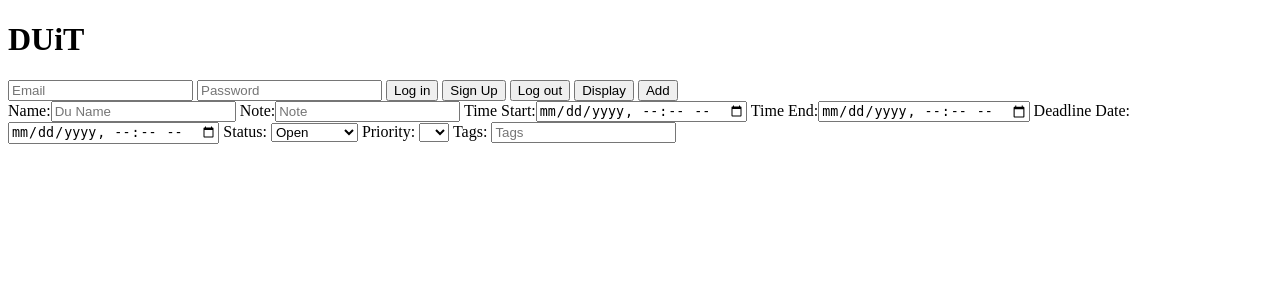
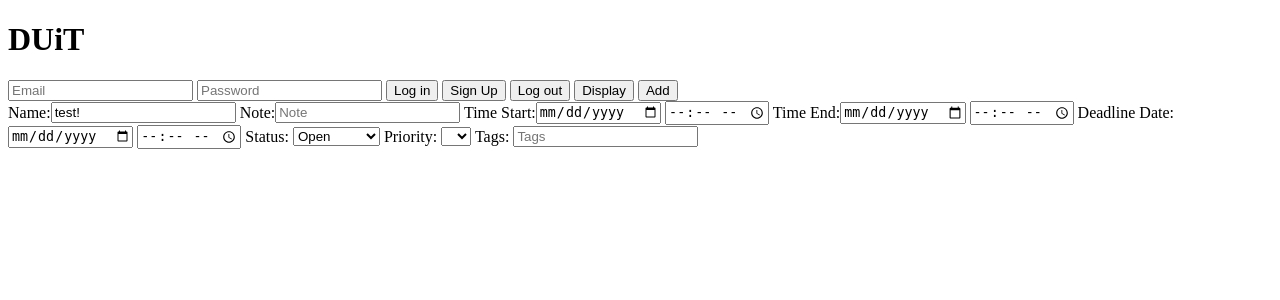
Before and after one commit to auberginekenobi/duit, a PHP site: page /duit-dev/duit-core/index.php in a window 1280 px wide. Shown: the top 300 px of the page. Run offline with PHP 8.4, Linux system fonts and the light colour scheme; some libraries are stand-ins or nearby versions.

Commit message:
Convert spaces to tabs and add time field & logic

```diff
--- a/duit-dev/duit-core/index.php
+++ b/duit-dev/duit-core/index.php
@@ -42,13 +42,14 @@ table, th, td{
 <!--   <button id="btnDelete" class = "btn btn-action">Delete</button>
  -->
 	<div>
-    Name:<input id="du_name" type="text" placeholder="Du Name">
+	Name:<input id="du_name" type="text" placeholder="Du Name" value="test!">
 	Note:<input id="du_note" type="text" placeholder="Note">
-    Time Start:<input id="du_time_start" type="datetime-local" placeholder="Date">
-
-    Time End:<input id="du_time_end" type="datetime-local" placeholder="Date">
-    Deadline Date:<input id="du_time_deadline" type="datetime-local" placeholder="Date">
-
+	Time Start:<input id="du_time_start" type="date" placeholder="mm/dd/yyyy">
+			   <input id="du_time_start_time" type="time" = placeholder="00:00 (24 hour time)">
+	Time End:<input id="du_time_end" type="date" placeholder="mm/dd/yyyy">
+			 <input id="du_time_end_time" type="time" = placeholder="00:00 (24 hour time)">
+	Deadline Date:<input id="du_time_deadline" type="date" placeholder="mm/dd/yyyy">
+			      <input id="du_time_deadline_time" type="time" = placeholder="00:00 (24 hour time)">
 	Status:
 	<select id="du_status">
 		<option value="Open">Open</option>
--- a/duit-dev/duit-core/js/app.js
+++ b/duit-dev/duit-core/js/app.js
@@ -71,11 +71,27 @@
 		btnAdd.addEventListener('click',e=>{
 			let du_name = $("#du_name").val();
 			let du_time_start = $('#du_time_start').val();
+			let du_time_start_time = $('#du_time_start_time').val();
 			let du_time_end = $('#du_time_end').val();
+			let du_time_end_time = $('#du_time_end_time').val();
 			let du_time_deadline = $('#du_time_deadline').val();
+			let du_time_deadline_time = $('#du_time_deadline_time').val();
+
 			let du_note = $('#du_note').val();
 			let du_status = $('#du_status').val();
 			let du_priority = $('#du_priority').val();
+
+			if (du_time_start != "" && du_time_start_time != "") {
+				du_time_start+=(" " + du_time_start_time + ":00");
+			}
+
+			if (du_time_end != "" && du_time_end_time != "") {
+				du_time_end+=(" " + du_time_end_time + ":00");
+			}
+
+			if (du_time_deadline != "" && du_time_deadline_time != "") {
+				du_time_deadline+=(" " + du_time_deadline_time + ":00");
+			}
 
 
 			var params = {
@@ -167,9 +183,11 @@
 	}
 
   // converts time input to appropriate output
+  // Converts from "2016-03-15T13:00" to "2016-03-15 13:00:00";
   function timeConvert(input){
 
   }
+
 
 	function callServer(function_name,params = {},callback){
 		firebase.auth().currentUser.getToken(/* forceRefresh */ true).then(function(idToken) {
@@ -210,4 +228,24 @@
 		});
 	}
 
+
+
+// $(document).ready(function(){
+//   console.log("hello)");
+//   //$("#du_time_start").val(date.getFullYear()+"-0"+(date.getMonth()+1)+"-"+date.getDate()+"T00:00")
+// });
+
+  $(document).ready(function() {
+	console.log( "ready!" );
+	// let date = new Date();
+	// let day = ("0" + date.getDate()).slice(-2);
+	// let month = ("0" + (date.getMonth() + 1)).slice(-2);
+
+	// $("#du_time_start").val(date.getFullYear()+"-"+month+"-"+day+"T00:00")
+	// $("#du_time_end").val(date.getFullYear()+"-"+month+"-"+day+"T00:00")
+	// $("#du_time_deadline").val(date.getFullYear()+"-"+month+"-"+day+"T00:00")
+
+});
+
+
 }());
```
Also changed, not shown: duit-dev/duit-core/auth.php (indentation only). Lines whose indentation alone changed are shown as unchanged.
